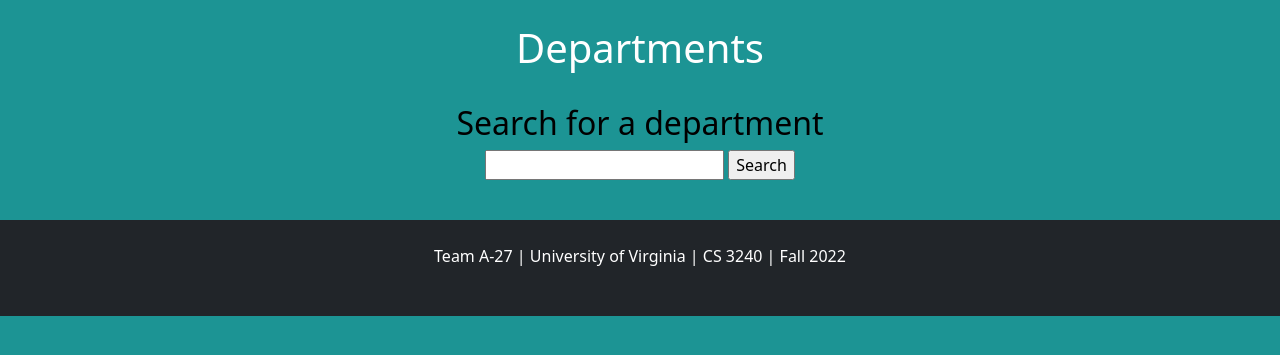
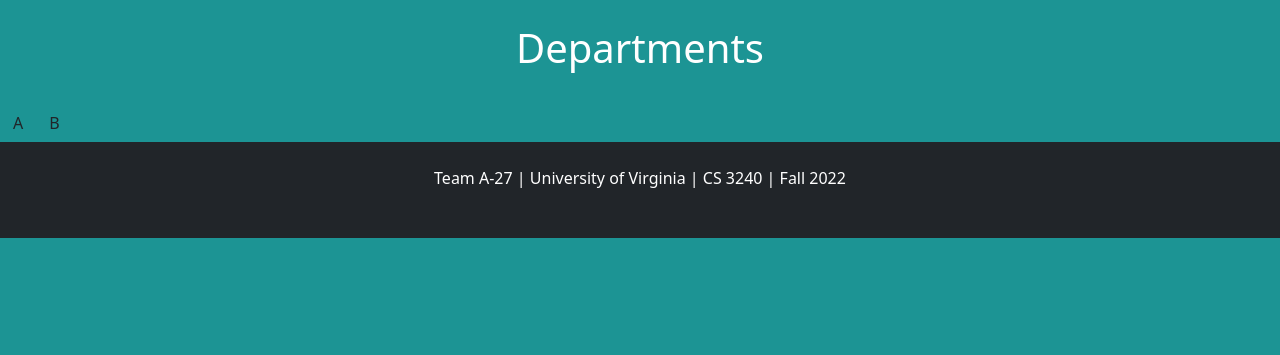
Before and after one commit to TheRealConnorWilson/CavCourses, a Django app: page /list/ in a window 1280 px wide. Shown: the part 56-411 px from the top of the page. Run offline with Django 4.2, Linux system fonts and the light colour scheme; data that the repository does not hold is empty; some libraries are stand-ins or nearby versions.

Commit message:
Update class.html

```diff
--- a/classlist/templates/classlist/class.html
+++ b/classlist/templates/classlist/class.html
@@ -43,7 +43,7 @@
   {% endif %} -->
 
 
-  <div class="text-center" style="color:black">
+  <!-- <div class="text-center" style="color:black">
     <h2>Search for a department</h2>
     <form action="/list/" method="post">
       {% csrf_token %}
@@ -51,9 +51,11 @@
       <input type="submit" value="Search">
     </form>
     <br>
-  </div>
+  </div> -->
 
-  {% if all_depts_search %}
+
+
+  <!-- {% if all_depts_search %}
     <div class = "row">
       {% for d in all_depts_search %}
           <div class = "col-sm-3">
@@ -66,10 +68,17 @@
           </div>
       {% endfor %}
     </div>
-  {% else %}
+  {% else %} -->
+
+    <div class = "nav">
+      <a href="#a" class = "btn">A</a>
+      <a href="#b" class = "btn">B</a>
+    </div>
+
 
     {% if a_depts %}
       <h1>A</h1>
+        <div class = "section a" id="a">
         <div class = "row">
             {% for d in a_depts %}
                 <div class = "col-sm-3">
@@ -82,9 +91,12 @@
                 </div>
             {% endfor %}
         </div>
+        </div>
     {% endif %}
     {% if b_depts %}
+    <div class = "section b" id="b">
       <h1>B</h1>
+
         <div class = "row">
             {% for d in b_depts %}
                 <div class = "col-sm-3">
@@ -97,6 +109,7 @@
                 </div>
             {% endfor %}
         </div>
+    </div>
     {% endif %}
     {% if c_depts %}
       <h1>C</h1>
@@ -458,7 +471,7 @@
             {% endfor %}
         </div>
     {% endif %}
-  {% endif %}
+  <!-- {% endif %} -->
 
 
 
```
